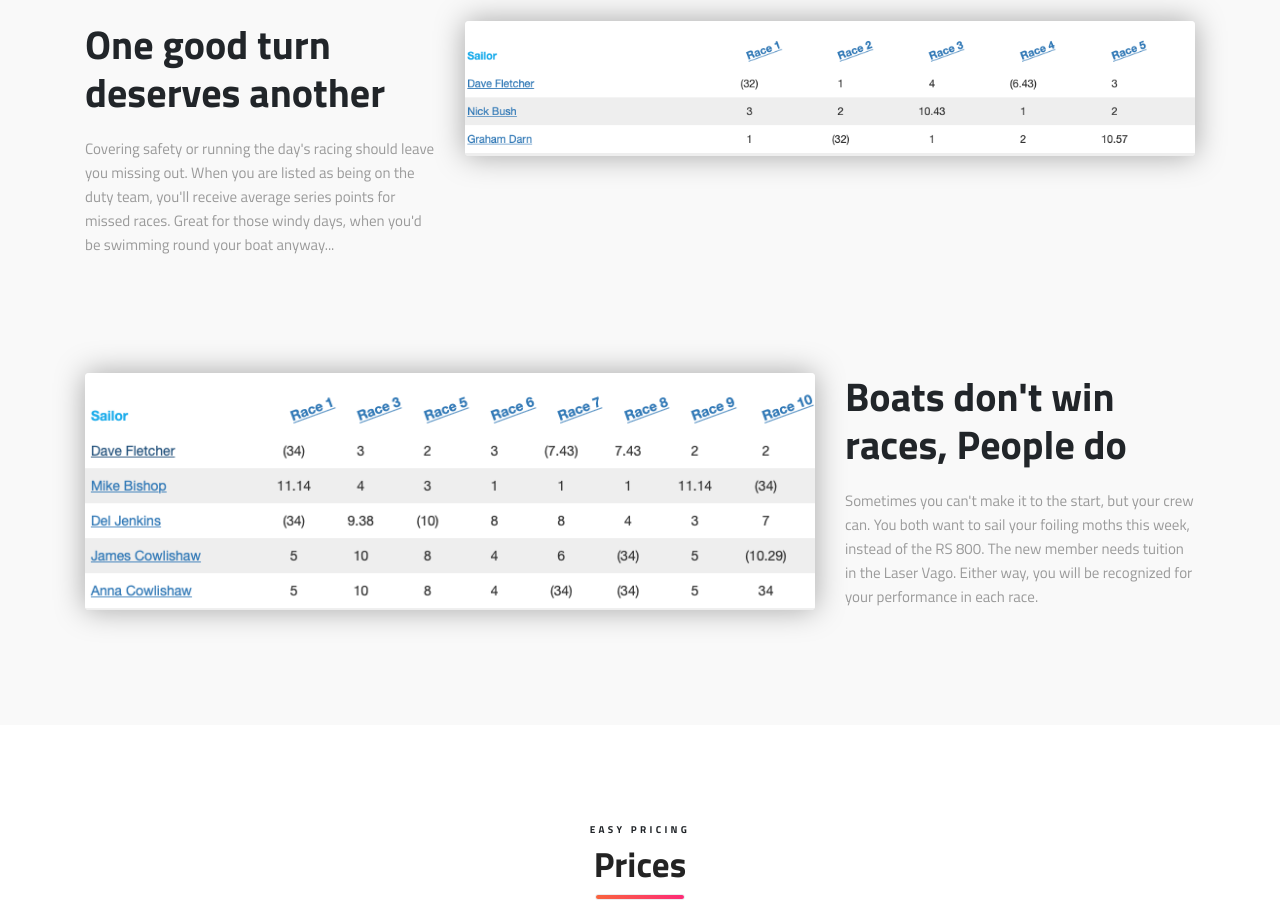
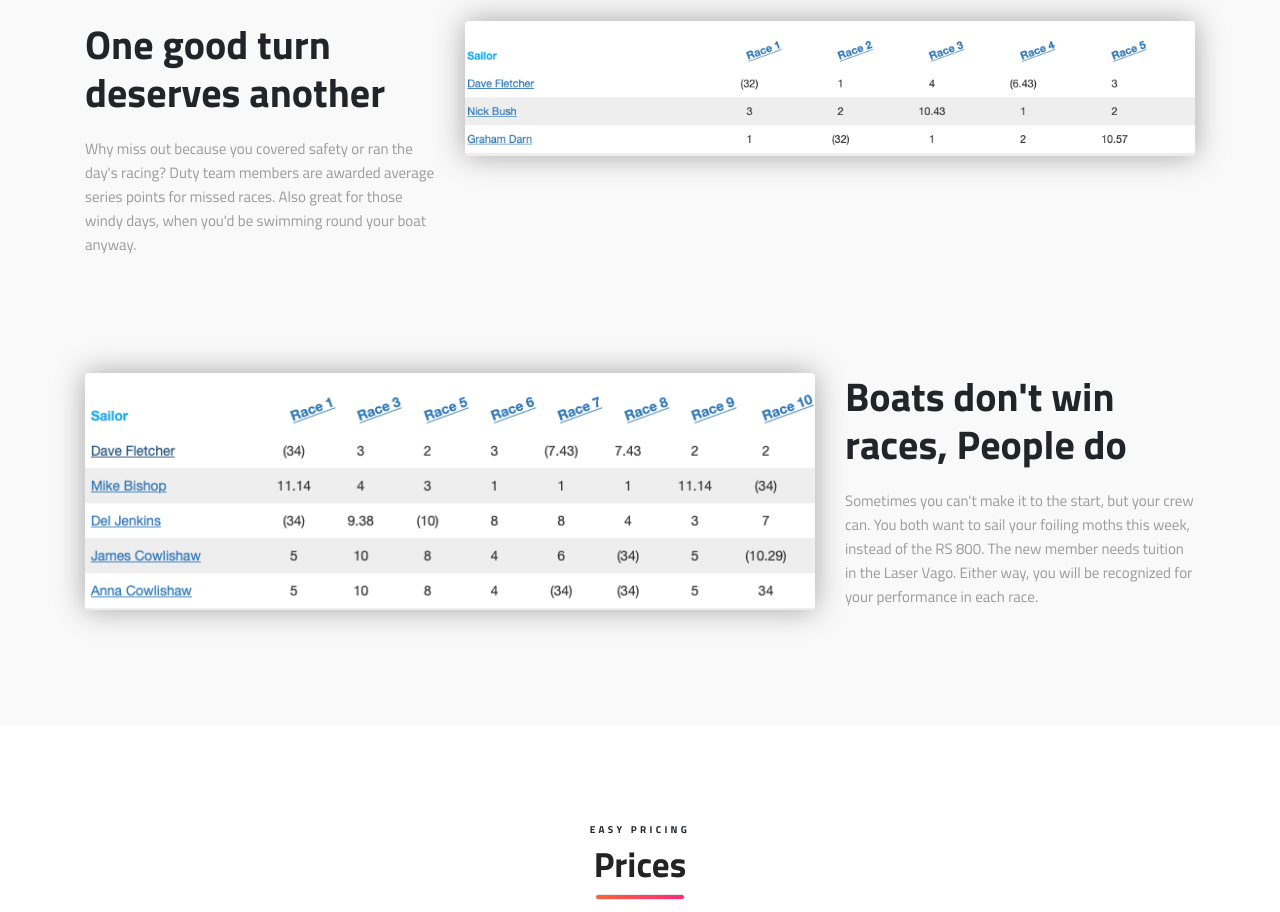
Before and after one commit to cowlibob/www_correctedtime_2019_public, a plain HTML site: page index.html in a window 1280 px wide. Shown: the part 3240-4152 px from the top of the page. Drawn offline with nearby package versions, Linux system fonts and the light colour scheme; some packages are replaced by stand-ins of ours; files whose address does not match are found by name.

Commit message:
Tweaked text

```diff
--- a/index.html
+++ b/index.html
@@ -278,7 +278,7 @@
                 <div class="row mt-100 align-content-top">
                     <div class="col-md-4 col-sm-12 ">
                         <h2>One good turn deserves another</h2>
-                        <p>Covering safety or running the day&#39;s racing should leave you missing out. When you are listed as being on the duty team, you&#39;ll receive average series points for missed races. Great for those windy days, when you&#39;d be swimming round your boat anyway...
+                        <p>Why miss out because you covered safety or ran the day&#39;s racing? Duty team members are awarded average series points for missed races. Also great for those windy days, when you&#39;d be swimming round your boat anyway.
 </p>
                     </div>
                     <div class="col-md-8 col-sm-12 text-center">
```
